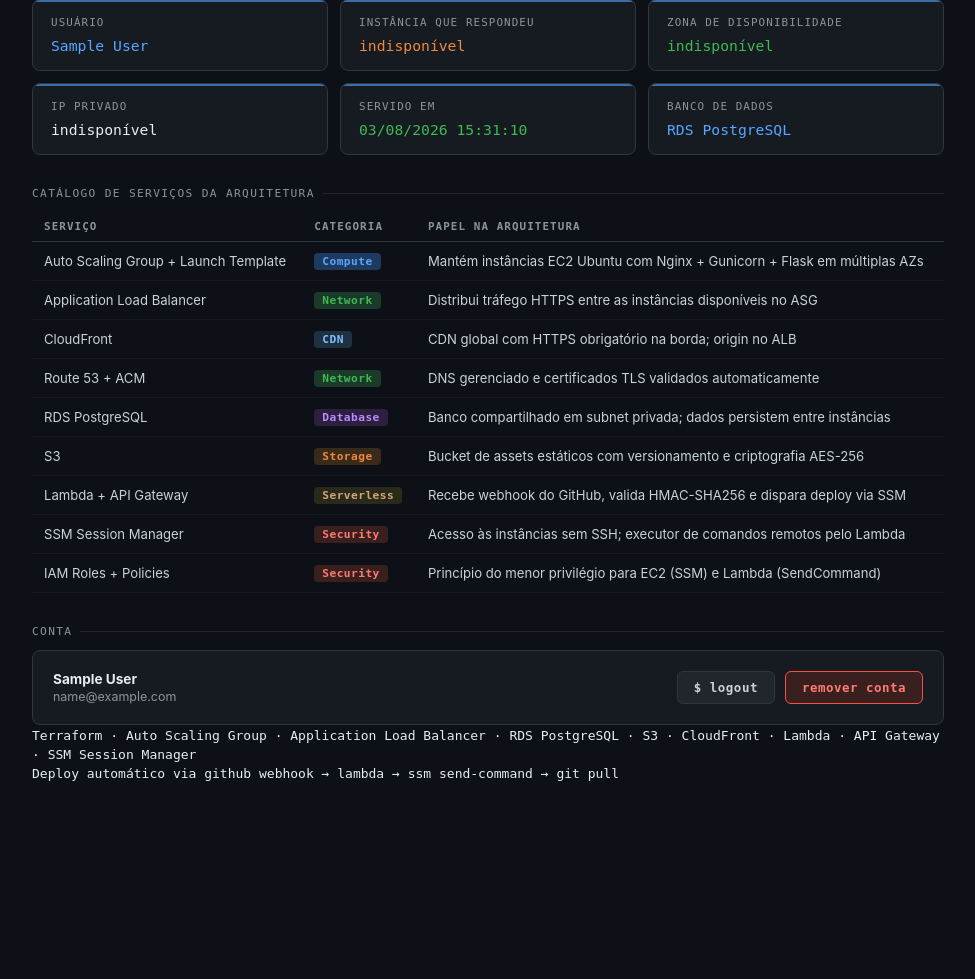
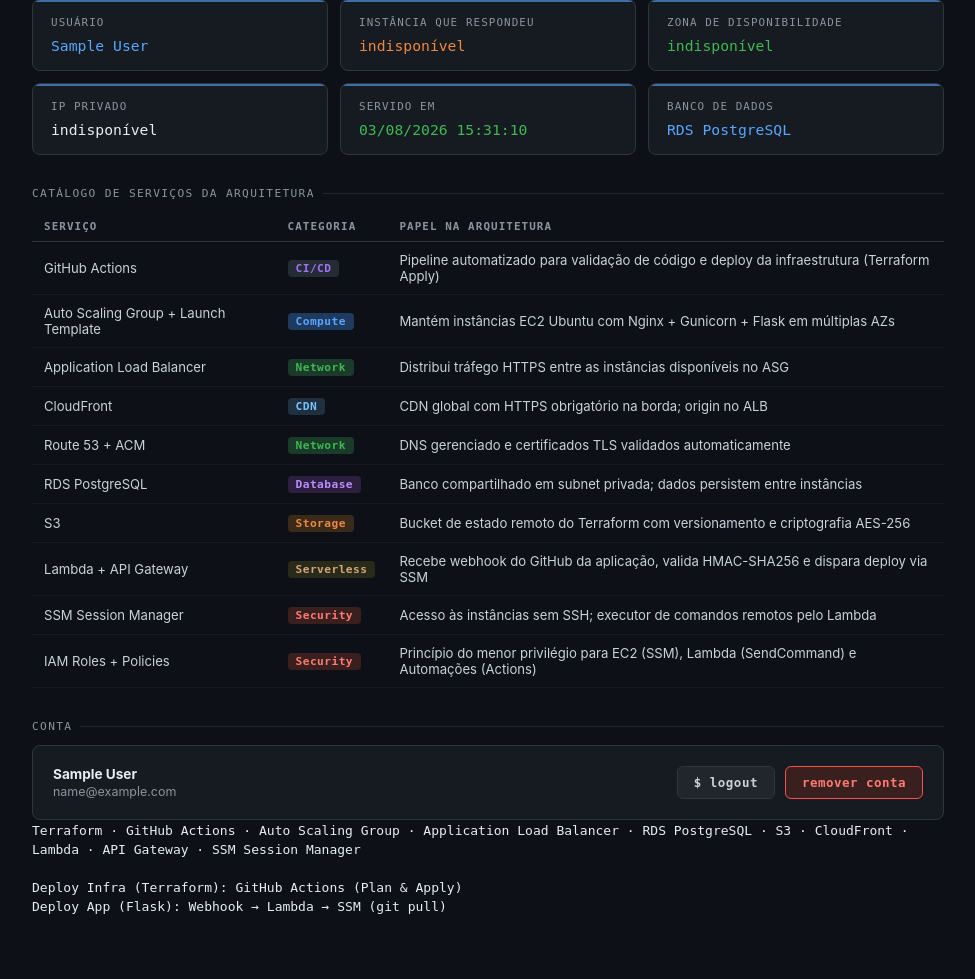
Before and after one commit to rafaelpacifico4444/Oxetech_AV2_Repo, a Flask app: page /dashboard in a window 1280 px wide. Shown: the part 154-1133 px from the top of the page, without its empty margins (152-1127 px from the left). Before the commit the page ends 935 px from the top, so only its background shows below. Run offline with Flask 3, Linux system fonts and the light colour scheme; the visitor is signed in with stand-in values (Sample User, id 1); data that the repository does not hold is empty; parts of the project's set-up code (start-up, migrations or seed data) failed here and were passed over.

Commit message:
atualização do dashboard.html

```diff
--- a/templates/dashboard.html
+++ b/templates/dashboard.html
@@ -201,6 +201,7 @@
   .badge-security { background: #3a1f1f; color: #ff7b72; }
   .badge-cdn      { background: #1f3040; color: #79c0ff; }
   .badge-serverless { background: #2a2a1a; color: #d2a679; }
+  .badge-cicd       { background: #232b35; color: #a371f7; }
 
   /* ── Zona de ações ── */
   .actions-section {
@@ -335,6 +336,11 @@
     </thead>
     <tbody>
       <tr>
+        <td>GitHub Actions</td>
+        <td><span class="badge badge-cicd">CI/CD</span></td>
+        <td>Pipeline automatizado para validação de código e deploy da infraestrutura (Terraform Apply)</td>
+      </tr>
+      <tr>
         <td>Auto Scaling Group + Launch Template</td>
         <td><span class="badge badge-compute">Compute</span></td>
         <td>Mantém instâncias EC2 Ubuntu com Nginx + Gunicorn + Flask em múltiplas AZs</td>
@@ -362,12 +368,12 @@
       <tr>
         <td>S3</td>
         <td><span class="badge badge-storage">Storage</span></td>
-        <td>Bucket de assets estáticos com versionamento e criptografia AES-256</td>
+        <td>Bucket de estado remoto do Terraform com versionamento e criptografia AES-256</td>
       </tr>
       <tr>
         <td>Lambda + API Gateway</td>
         <td><span class="badge badge-serverless">Serverless</span></td>
-        <td>Recebe webhook do GitHub, valida HMAC-SHA256 e dispara deploy via SSM</td>
+        <td>Recebe webhook do GitHub da aplicação, valida HMAC-SHA256 e dispara deploy via SSM</td>
       </tr>
       <tr>
         <td>SSM Session Manager</td>
@@ -377,7 +383,7 @@
       <tr>
         <td>IAM Roles + Policies</td>
         <td><span class="badge badge-security">Security</span></td>
-        <td>Princípio do menor privilégio para EC2 (SSM) e Lambda (SendCommand)</td>
+        <td>Princípio do menor privilégio para EC2 (SSM), Lambda (SendCommand) e Automações (Actions)</td>
       </tr>
     </tbody>
   </table>
@@ -404,9 +410,10 @@
 
   {# Footer #}
   <div class="dash-footer">
-    <code>Terraform · Auto Scaling Group · Application Load Balancer · RDS PostgreSQL ·
-    S3 · CloudFront · Lambda · API Gateway · SSM Session Manager</code><br>
-    <code>Deploy automático via github webhook → lambda → ssm send-command → git pull</code>
+    <code>Terraform · GitHub Actions · Auto Scaling Group · Application Load Balancer · RDS PostgreSQL ·
+    S3 · CloudFront · Lambda · API Gateway · SSM Session Manager</code><br><br>
+    <code>Deploy Infra (Terraform): GitHub Actions (Plan & Apply)</code><br>
+    <code>Deploy App (Flask): Webhook → Lambda → SSM (git pull)</code>
   </div>
 
 </div>
```
